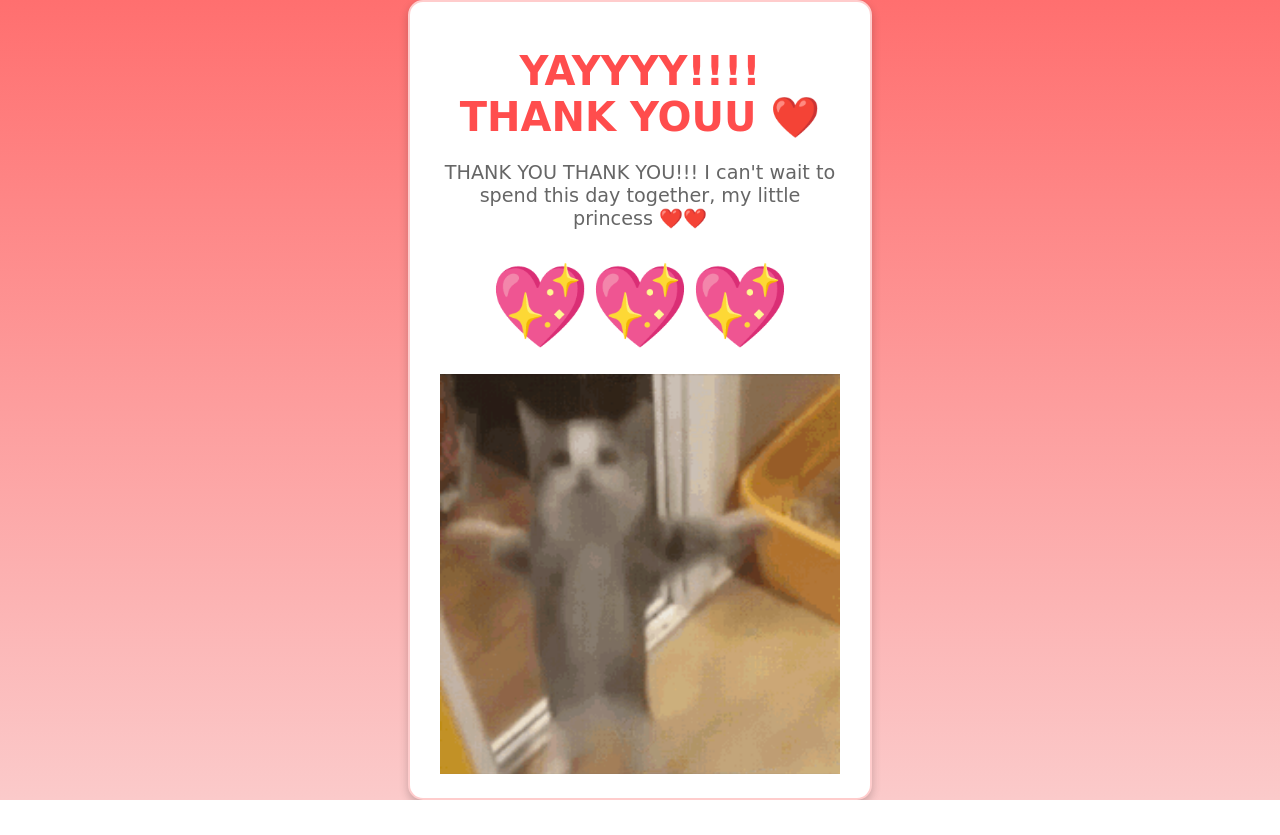
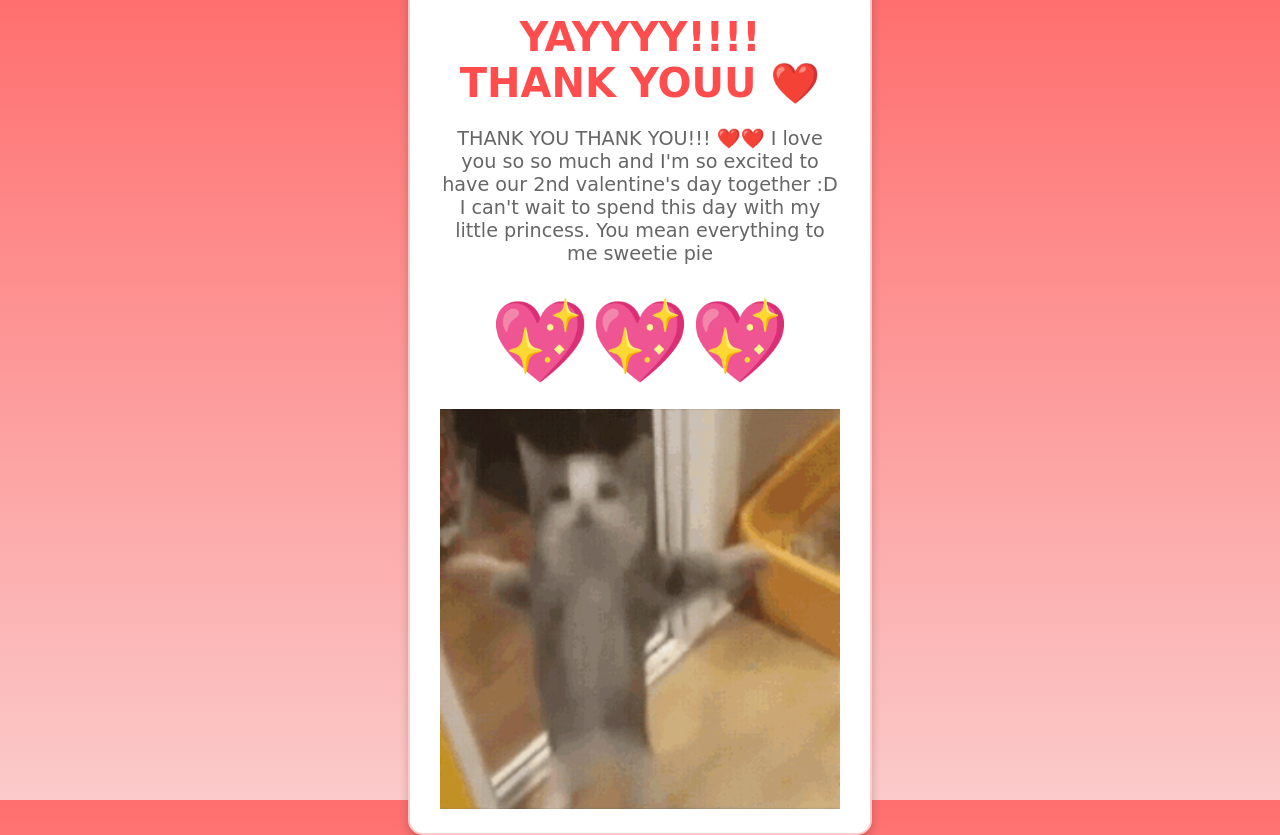
Before and after one commit to Ay-Kay8/BeMyValentine2025, a plain HTML site: page accepted.html in a window 1280 px wide. Before the commit the page ends 800 px from the top, so only its background shows below. Drawn offline with Linux system fonts and the light colour scheme.

Commit message:
small text change

```diff
--- a/accepted.html
+++ b/accepted.html
@@ -55,7 +55,9 @@
 <body>
     <div class="container">
         <h1>YAYYYY!!!! THANK YOUU ❤️</h1>
-        <p>THANK YOU THANK YOU!!! I can't wait to spend this day together, my little princess ❤️❤️</p>
+        <p>THANK YOU THANK YOU!!! ❤️❤️ I love you so so much and I'm so excited to have our 2nd valentine's day together :D
+            I can't wait to spend this day with my little princess. You mean everything to me sweetie pie
+        </p>
         <div class="heart">💖💖💖</div>
         <img
           src="images/happy-cat.gif"
```
